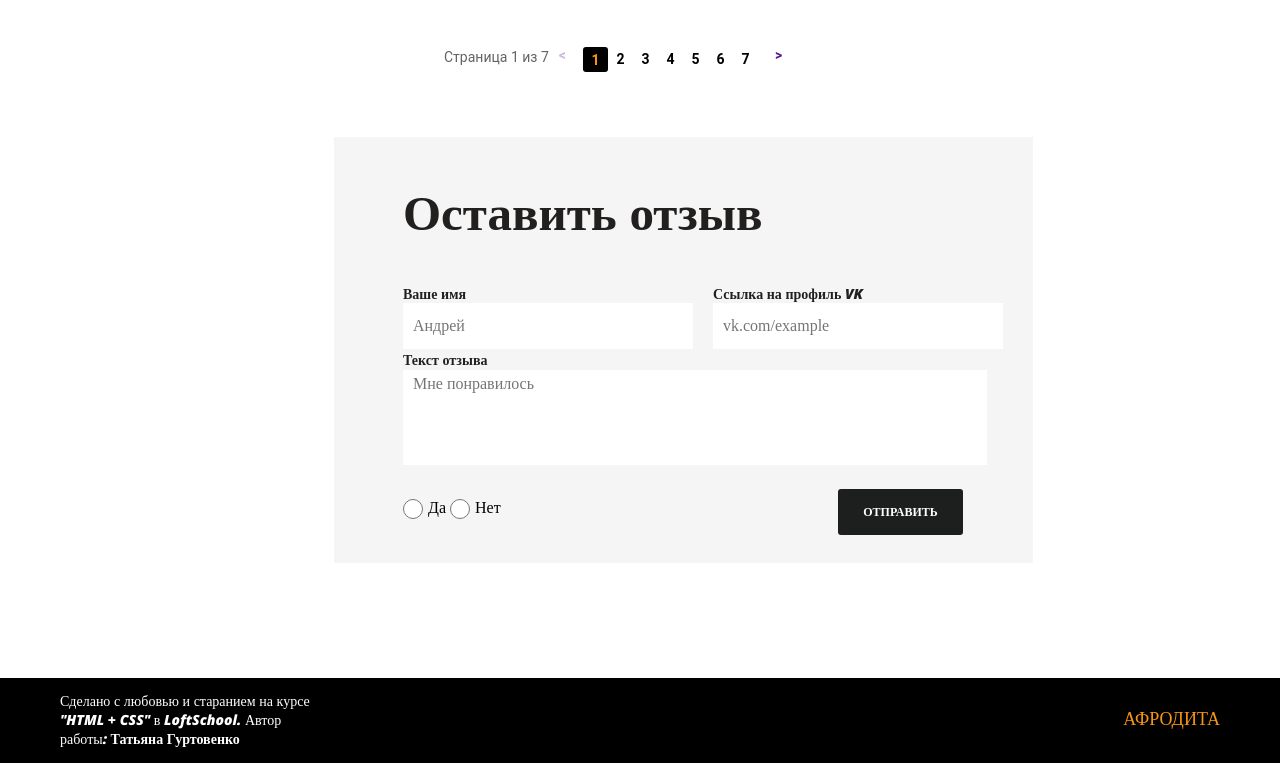
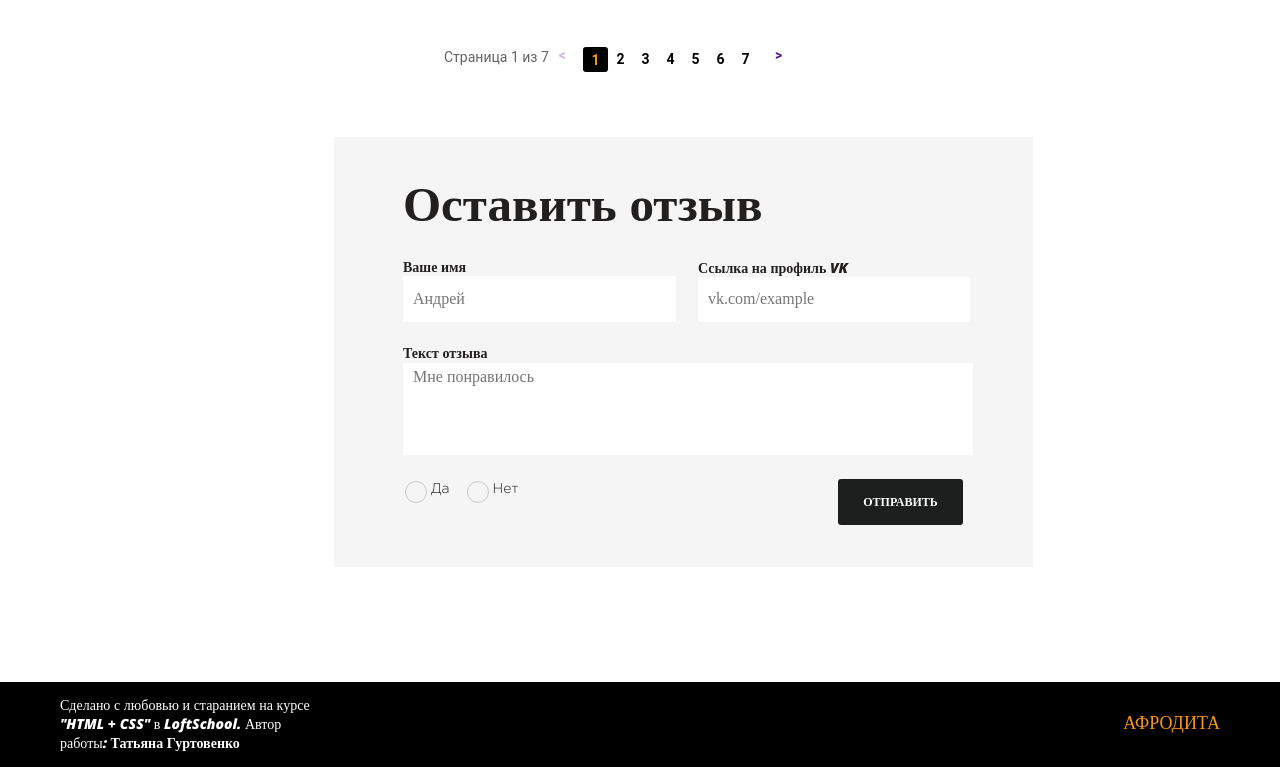
Before and after one commit to TatyanaGurtovenko/TatyanaGurtovenko.github.io, a plain HTML site: page folder/comments.html in a window 1280 px wide. Shown: the part 1173-1940 px from the top of the page. Drawn offline with nearby package versions, Linux system fonts and the light colour scheme.

Commit message:
Update feedback.css

```diff
--- a/folder/css/blocks/feedback.css
+++ b/folder/css/blocks/feedback.css
@@ -11,7 +11,7 @@
 
 .feedback__box {
   width: 699px;
-  height: 426px;
+  height: 430px;
   background-color: #f5f5f5;
   flex-direction: column;
   display: flex;
@@ -24,12 +24,13 @@
 }
 
 .feedback__title {
+  line-height: 1;
   margin-left: 69px;
   font-size: 49px;
   font-family: "Open Sans";
   color: rgb(34, 31, 31);
   font-weight: bold;
-
+  margin-bottom: 30px;
 }
 
 .name__user,
@@ -44,7 +45,7 @@
 .input__name {
   padding: 0 10px;
   outline: none;
-  width: 270px;
+  width: 253px;
   height: 46px;
   border: none;
 }
@@ -52,18 +53,18 @@
 .input__link {
   padding: 0 10px;
   outline: none;
-  height: 46px;
-  width: 270px;
+  height: 45px;
+  width: 252px;
   border: none;
 }
 
 .input__text {
-  padding: 0 10px;
+  padding-left: 10px;
   padding-top: 5px;
   border: none;
   outline: none;
-  height: 90px;
-  width: 564px;
+  height: 85px;
+  width: 558px;
   resize: none;
   overflow: auto;
   text-align: start;
@@ -79,24 +80,25 @@
 }
 
 .name {
-
   display: flex;
   justify-content: space-between;
   align-items: flex-start;
-
+  width: 273px;
 }
 
 .link {
-  margin-left: 20px;
+  margin-left: 22px;
   display: flex;
   align-items: flex-end;
   justify-content: space-between;
+  width: 273px;
 }
 
 .form__reviews {
   display: flex;
-
+  margin-top: 20px;
   justify-content: space-around;
+  width: 278;
 }
 
 .consent__question {
@@ -112,8 +114,10 @@
 .radio__buttons {
   display: inline-flex;
   box-sizing: border-box;
-  margin-top: 10px;
-
+}
+.submit-button {
+  display: flex;
+  justify-content: left;
 }
 
 .feedback__submit-button {
@@ -128,18 +132,16 @@
   border-radius: 3px;
   border: none;
 }
+.feedback__submit-button:hover {
+  color: black;
+  background-color: rgb(248, 149, 19);
+}
+.feedback__question-buttons {
+   display: flex;
+   flex-direction:column;
+}
 
-.feedback__question {
-  font-size: 14px;
-  font-family: "Open Sans";
-  color: rgb(34, 31, 31);
-}
-.radio {
-  width: 20px;
-  height: 20px;
-  margin-right: 5px;
 
-}
 .input__link:focus {
   border: 1px solid rgb(248, 149, 19);
 }
@@ -147,15 +149,37 @@
   border: 1px solid rgb(248, 149, 19);
   border-radius: 3px;
 }
+
 .input__name:focus {
   border: 1px solid rgb(248, 149, 19);
 }
+input[type=radio] {
+  display: none;
+}
+
+.feedback__question {
+  display: inline-flex;
+  margin-bottom: 8px;
+}
+
 input[type=radio]:checked + .radio-label {
   color:rgb(248, 149, 19);
 }
 input[type=radio]:checked + .radio-label:before {
-  background: url(../img/ellipse.png) no-repeat center;
-  border: 1px solid #ec1e79;
+  background: url("../../img/Ellipse\ radio\ button.png") no-repeat center;
+  border: 1px solid rgb(248, 149, 19);
+}
+.radio-label {
+  cursor: pointer;
+  position: relative;
+  margin-right: 11px;
+  margin-left: 28px;
+  font-family: GothamPro;
+  font-size: 14px;
+  font-weight: 300;
+  font-style: normal;
+  font-stretch: normal;
+  color: #221f1f;
 }
 .radio-label::before {
   content: '';
```
